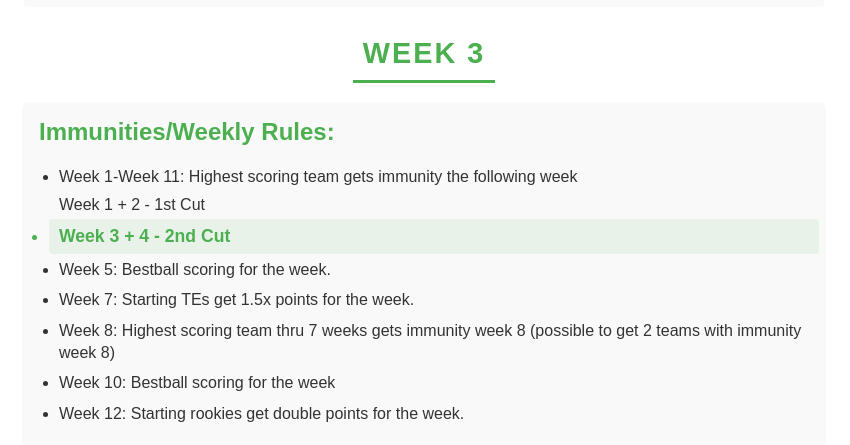
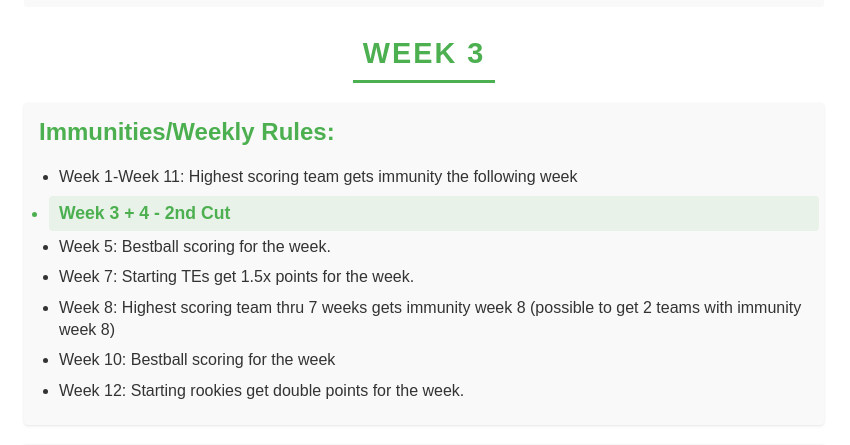
Before and after one commit to drtomaslight/LoOG-Guillotine-, a Flask app: template templates/rankings.html in a window 1280 px wide. Shown: the part 168-613 px from the top of the page, without its empty margins (216-1066 px from the left). Run offline with Flask 2, Linux system fonts and the light colour scheme; the template is opened without the code that fills it, so the values that code supplies are empty.

Commit message:
Update rankings.html

```diff
--- a/templates/rankings.html
+++ b/templates/rankings.html
@@ -317,7 +317,7 @@
         <h2>Immunities/Weekly Rules:</h2>
         <ul>
             <li>Week 1-Week 11: Highest scoring team gets immunity the following week</li>
-            <li">Week 1 + 2 - 1st Cut</li>
+            <!-- <li>Week 1 + 2 - 1st Cut</li> -->
             <li class="highlight">Week 3 + 4 - 2nd Cut</li>
             <li>Week 5: Bestball scoring for the week.</li>
             <li>Week 7: Starting TEs get 1.5x points for the week.</li>
```
